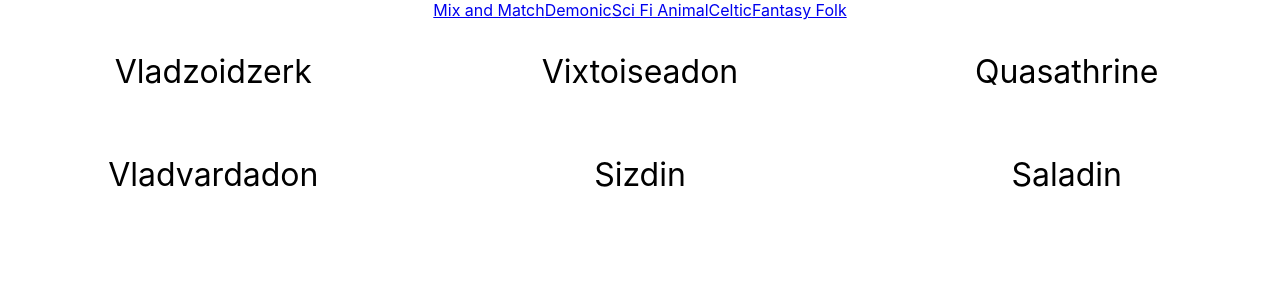
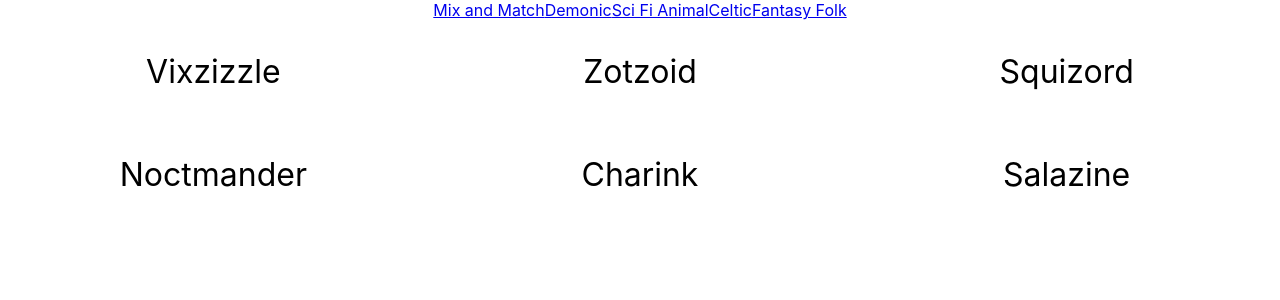
Before and after one commit to brewchetta/name-generator, a React (Create React App) app: page /sci-fi-animal in a window 1280 px wide. Shown: the top 300 px of the page. Built offline with nearby package versions, Linux system fonts and the light colour scheme.

Commit message:
some refactoring of animal names component, additional animal names

```diff
--- a/src/components/SciFiAnimalNames.js
+++ b/src/components/SciFiAnimalNames.js
@@ -6,10 +6,12 @@ export default function DemonicNames({numNames}) {
 
   numNames = numNames || 1
 
+  const generateAnimalName = (prefixes, suffixes) => generateName(prefixes, suffixes, 1)
+
   const renderNames = () => {
     const arr = []
     for (let i = 0; i < numNames; i++) {
-      arr.push(<Name prefixes={sciFiAnimals.prefixes} suffixes={sciFiAnimals.suffixes} nameGenerator={generateName} />)
+      arr.push(<Name prefixes={sciFiAnimals.prefixes} suffixes={sciFiAnimals.suffixes} nameGenerator={generateAnimalName} />)
     }
     return arr
   }
--- a/src/name-lists/sci-fi-animals.js
+++ b/src/name-lists/sci-fi-animals.js
@@ -8,11 +8,13 @@ export const prefixes = [
   "dram",
   "drom",
   "ink",
+  "ichthyo",
   "laz",
   "liz",
   "nect",
   "noct",
   "octo",
+  "pent",
   "quad",
   "qual",
   "quasa",
@@ -23,11 +25,14 @@ export const prefixes = [
   "squi",
   "tor",
   "var",
+  "ven",
   "vlad",
   "ver",
   "vix",
   "viz",
-  "zoid"
+  "zom",
+  "zoid",
+  "zot",
 ]
 
 export const suffixes = [
@@ -40,6 +45,7 @@ export const suffixes = [
   "izzle",
   "mander",
   "oid",
+  "phant",
   "pus",
   "sect",
   "thrine",
@@ -51,6 +57,7 @@ export const suffixes = [
   "var",
   "vard",
   "vark",
+  "ven",
   "void",
   "zard",
   "zerk",
```
